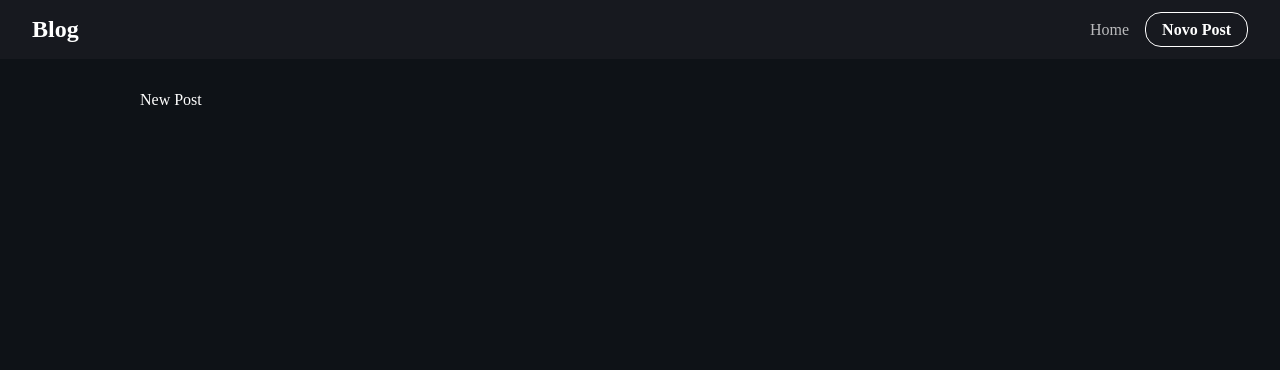
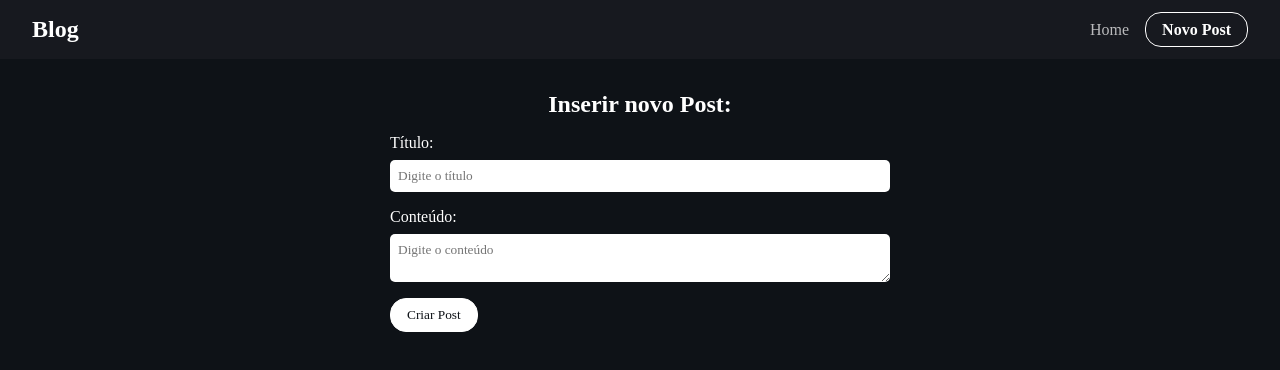
Before and after one commit to dimascapelari/react-router-axios, a React (Vite) app: page /new in a window 1280 px wide. Shown: the top 370 px of the page. Built offline with nearby package versions, Linux system fonts and the light colour scheme; a web font is replaced by a local one.

Commit message:
React Router Axios

```diff
--- /dev/null
+++ b/src/axios/config.js
@@ -0,0 +1,8 @@
+import axios from "axios";
+
+export const blogFetch = axios.create({
+  baseURL: "https://jsonplaceholder.typicode.com",
+  headers: {
+    "Content-Type": "application/json",
+  },
+});
--- a/src/routes/Home.jsx
+++ b/src/routes/Home.jsx
@@ -1,6 +1,8 @@
 import { useState, useEffect } from "react";
 import { Link } from "react-router-dom";
-import axios from "axios";
+
+import { blogFetch } from "../axios/config";
+
 import "./Home.css";
 
 export const Home = () => {
@@ -8,9 +10,7 @@
 
   const getPosts = async () => {
     try {
-      const response = await axios.get(
-        "https://jsonplaceholder.typicode.com/posts"
-      );
+      const response = await blogFetch.get("/posts");
 
       const data = response.data;
       setPosts(data);
--- /dev/null
+++ b/src/routes/NewPost.css
@@ -0,0 +1,27 @@
+.new-post h2 {
+  text-align: center;
+  margin-bottom: 1rem;
+}
+
+form {
+  max-width: 500px;
+  width: 100%;
+  margin: 0 auto;
+}
+
+.form-control {
+  display: flex;
+  flex-direction: column;
+  margin-bottom: 1rem;
+}
+
+.form-control label {
+  margin-bottom: 0.5rem;
+}
+
+.form-control input,
+.form-control textarea {
+  padding: 0.5rem;
+  border-radius: 5px;
+  border: none;
+}
--- a/src/routes/NewPost.jsx
+++ b/src/routes/NewPost.jsx
@@ -1,3 +1,29 @@
+import "./NewPost.css";
+
 export const NewPost = () => {
-  return <div>New Post</div>;
+  return (
+    <div className="new-post">
+      <h2>Inserir novo Post:</h2>
+      <form>
+        <div className="form-control">
+          <label htmlFor="title">Título:</label>
+          <input
+            type="text"
+            name="title"
+            id="title"
+            placeholder="Digite o título"
+          />
+        </div>
+        <div className="form-control">
+          <label htmlFor="body">Conteúdo:</label>
+          <textarea
+            name="body"
+            id="body"
+            placeholder="Digite o conteúdo"
+          ></textarea>
+        </div>
+        <input type="submit" value="Criar Post" className="btn" />
+      </form>
+    </div>
+  );
 };
```
